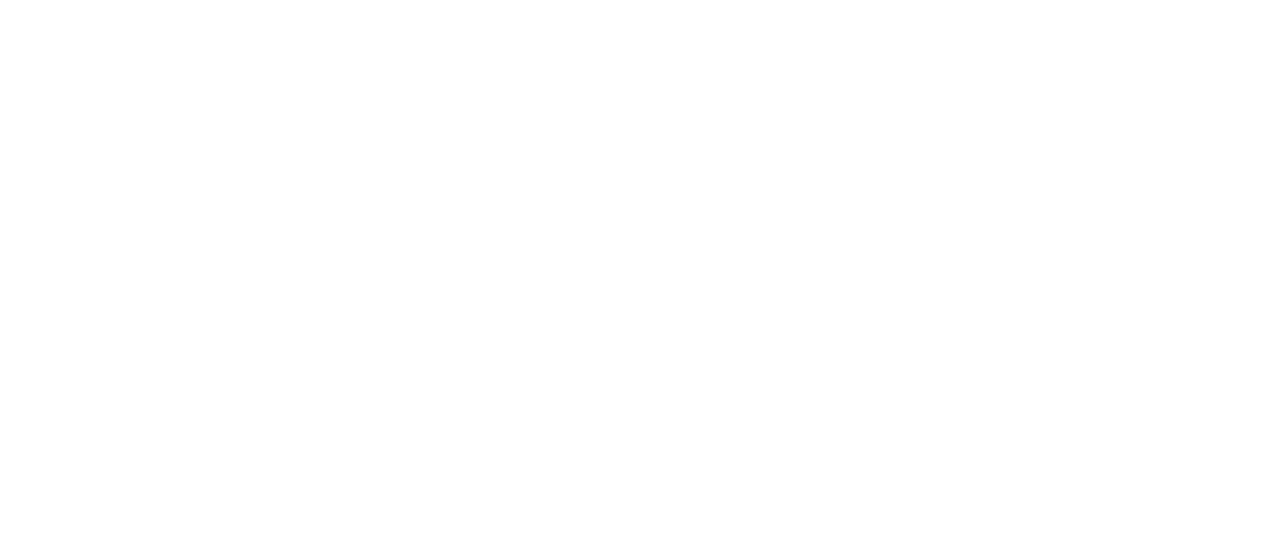
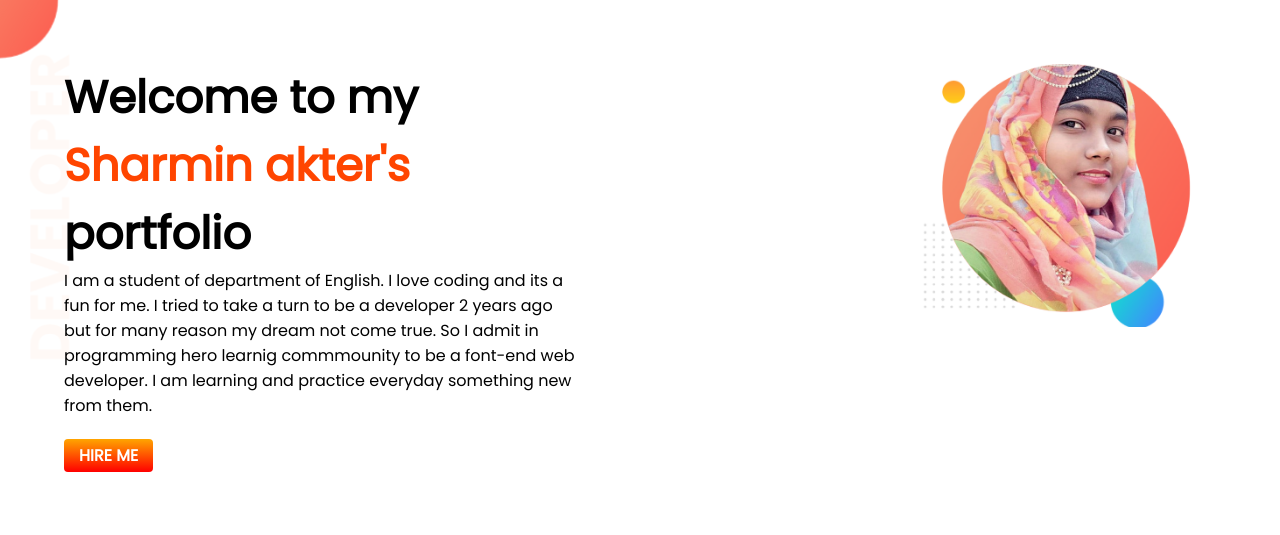
Before and after one commit to Sharminaktermetu/first-project, a plain HTML site: page index.html in a window 1280 px wide. Drawn offline with Linux system fonts and the light colour scheme.

Commit message:
topsection

```diff
--- a/index.html
+++ b/index.html
@@ -6,8 +6,24 @@
     <meta name="viewport" content="width=device-width, initial-scale=1.0">
     <title>First project</title>
     <link rel="stylesheet" href="style.css">
+    <link rel="preconnect" href="https://fonts.googleapis.com">
+     <link rel="preconnect" href="https://fonts.gstatic.com" crossorigin>
+    <link href="https://fonts.googleapis.com/css2?family=Poppins&display=swap" rel="stylesheet">
 </head>
 <body>
+ <section class="top-area">
+  <div class="top-info">
+    <h1>Welcome to my</h1>
+    <h1><span class="name">Sharmin akter's</span> portfolio</h1>
+    <p>I am a student of department of English. I love coding and its a fun for me. I tried to take a turn to be a developer 2 years ago but for many reason my dream not come true. So I admit in programming hero learnig commmounity to be a font-end web developer. I am learning and practice everyday something new from them.</p><br>
+    <a class="hire-me" href="#" target="_blank">HIRE ME</a>
+  </div>
+
+  </div>
+  <div class="top-info ">
+    <img src="images/1.png" alt="">
+  </div>
+ </section>
 
 </body>
 </html>
--- a/style.css
+++ b/style.css
@@ -2,3 +2,30 @@
     margin: 0;
     padding:0;
 }
+body{font-family: 'Poppins', sans-serif;}
+h1{font-size:45px;}
+.top-area{
+    display: flex;
+    background-image: url(images/top-banner.png);
+    background-repeat: no-repeat;
+}
+.name{
+    color: orangered;
+}
+.top-info{
+    width: 50%;
+    padding:5%;
+}
+.top-info img{
+    width:100%;;
+}
+.hire-me{
+    text-decoration: none;
+    font-weight: 800;
+    padding: 5px 15px;
+    background:linear-gradient(orange, red);
+    color: white;
+    border-radius: 4px;
+    margin-top: 20px;
+
+}
```
Also changed, not shown: images/1.png (added), images/2.png (added), images/dream-bg.png (added), images/exp-bg.png (added), images/my-bg.png (added), images/my-bg2.png (added), images/top-banner.png (added), 7 other files.
